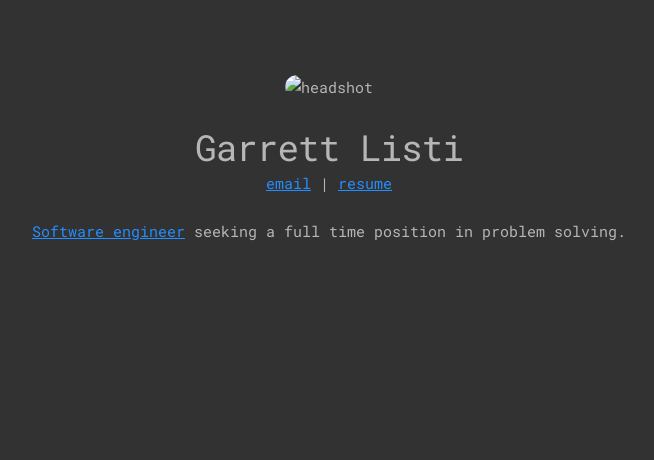
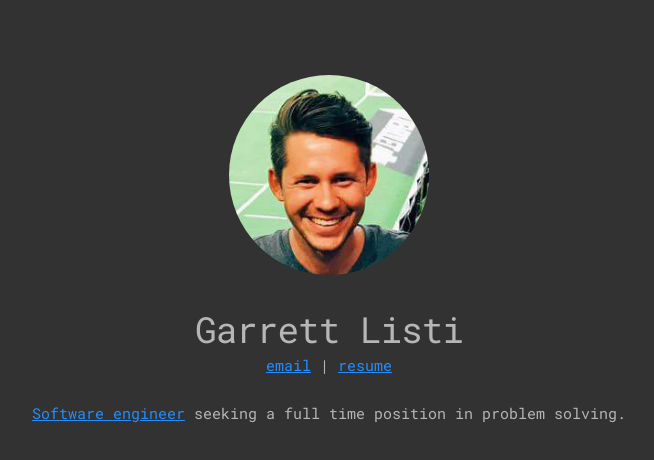
Before and after one commit to glisti/dotcom, a plain HTML site: page index.html in a window 1280 px wide. Shown: the whole page, without its empty margins (311-965 px from the left). Drawn offline with nearby package versions, Linux system fonts and the light colour scheme.

Commit message:
fix headshot link

```diff
--- a/index.html
+++ b/index.html
@@ -15,7 +15,7 @@
 <body>
     <div id="main">
         <div class="container center-text">
-            <img class="round-img" src="img/headshot.jpeg" alt="headshot">
+            <img class="round-img" src="media/headshot.jpeg" alt="headshot">
             <h3 class="name">Garrett Listi</h3>
             <p>
                 <a href="mailto:me@garrettlisti.com">email</a> |
```
